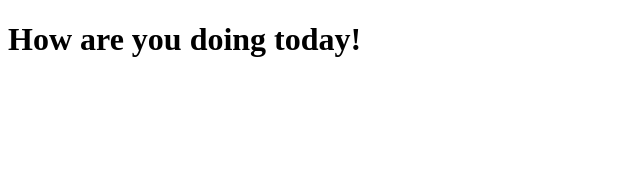
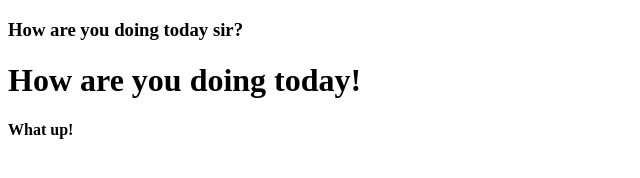
Before and after one commit to Syed-Haider-Mir/practice, a plain HTML site: page index.html in a window 1280 px wide. Shown: the whole page, without its empty margins (0-640 px from the left). Drawn offline with Linux system fonts and the light colour scheme.

Commit message:
added header1 and header 4

```diff
--- a/index.html
+++ b/index.html
@@ -6,7 +6,8 @@
     <title>Document</title>
 </head>
 <body>
-
+    <h3> How are you doing today sir?</h3>
     <h1>How are you doing today!</h1>
+    <h4> What up!</h4>
 </body>
 </html>
```
